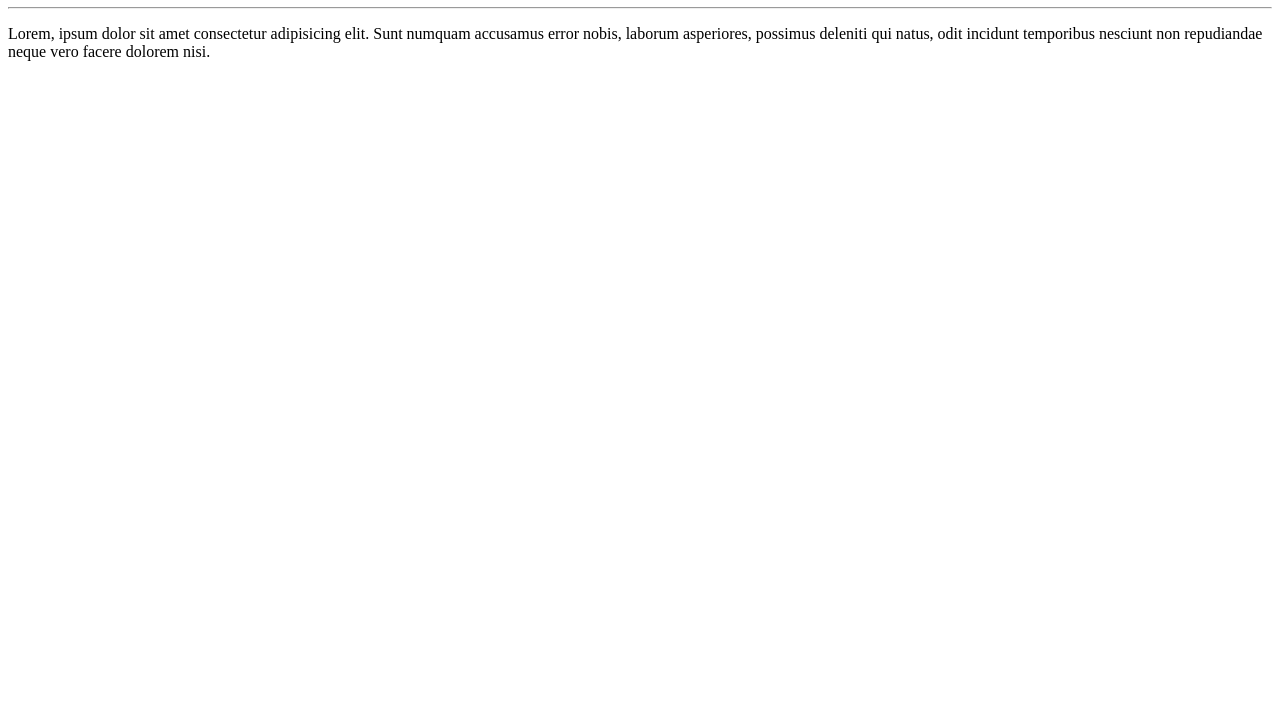
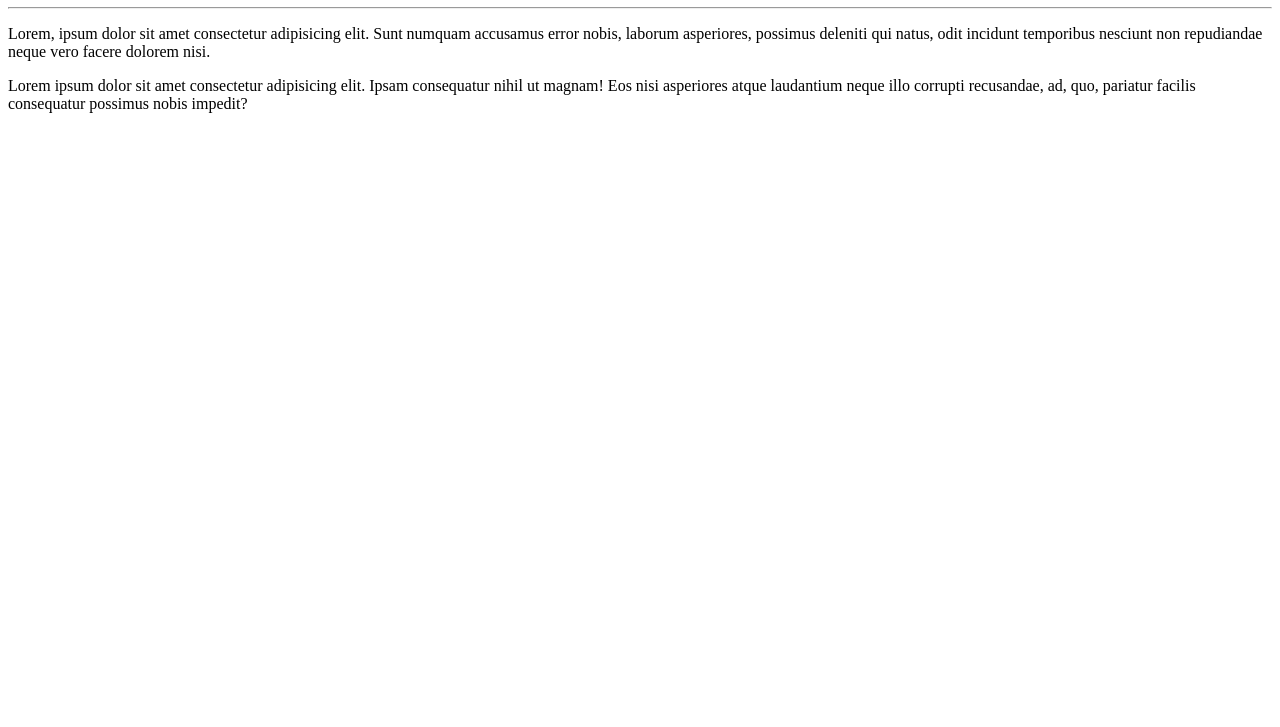
Before and after one commit to paulotm/Ola-Mundo, a plain HTML site: page site-exemplo/index.html in a window 1280 px wide. Shown: the part 73-800 px from the top of the page. Drawn offline with Linux system fonts and the light colour scheme.

Commit message:
Adicionei um paragrafo

```diff
--- a/site-exemplo/index.html
+++ b/site-exemplo/index.html
@@ -9,5 +9,6 @@
     <h1>Olá Mundo!</h1>
     <hr>
     <p>Lorem, ipsum dolor sit amet consectetur adipisicing elit. Sunt numquam accusamus error nobis, laborum asperiores, possimus deleniti qui natus, odit incidunt temporibus nesciunt non repudiandae neque vero facere dolorem nisi.</p>
+    <p>Lorem ipsum dolor sit amet consectetur adipisicing elit. Ipsam consequatur nihil ut magnam! Eos nisi asperiores atque laudantium neque illo corrupti recusandae, ad, quo, pariatur facilis consequatur possimus nobis impedit?</p>
 </body>
 </html>
```
